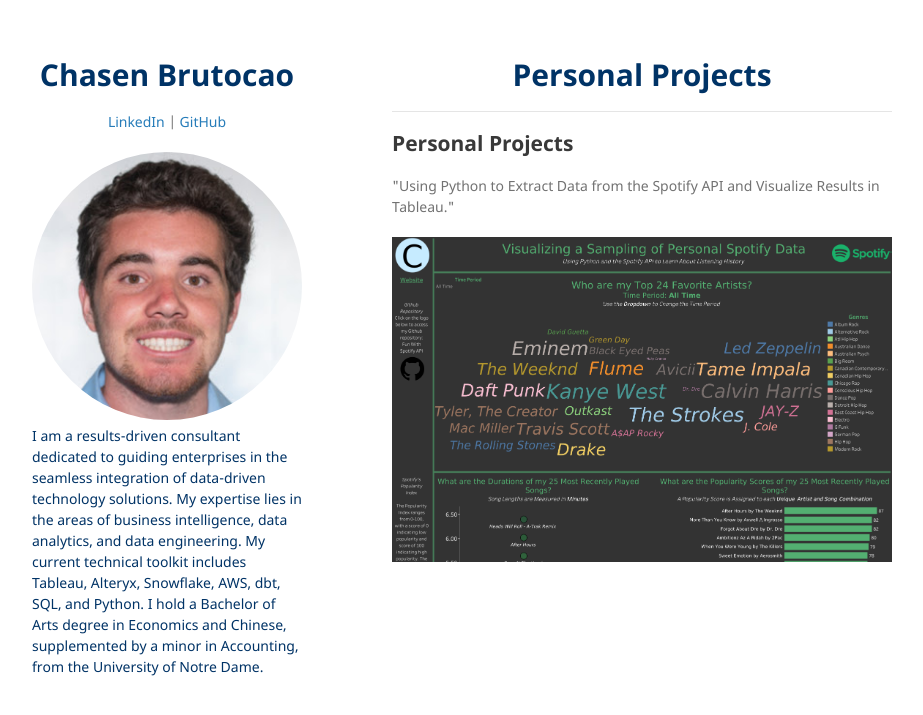
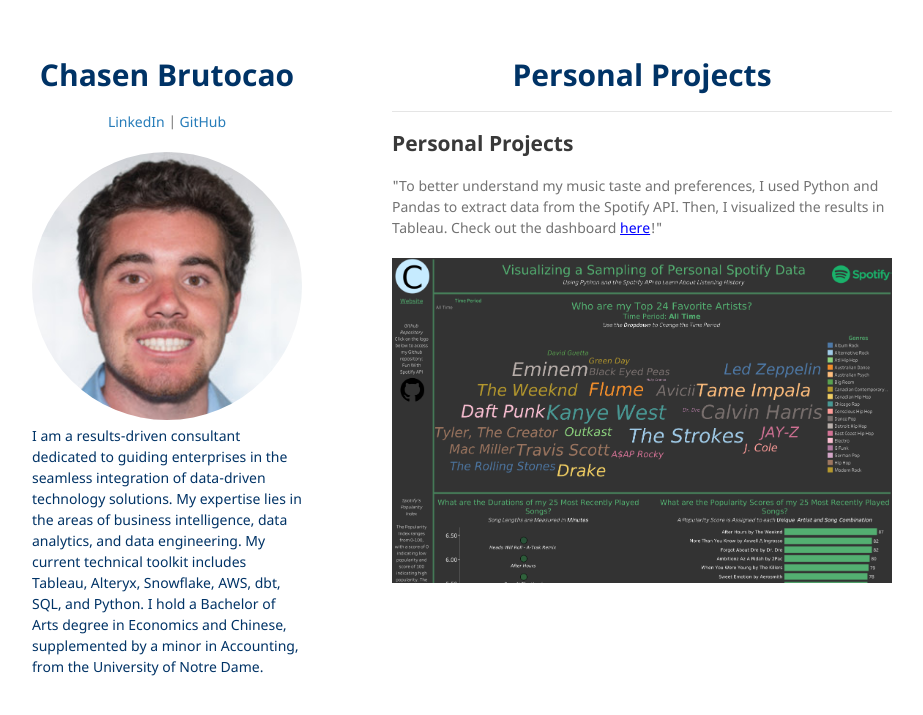
Before and after one commit to chasenbru/chasenbru.github.io, a Jekyll site: the page built from README.md, in a window 1280 px wide. Shown: the top 715 px of the page, without its empty margins (178-1101 px from the left). Built offline with Jekyll 4.4.1, drawn with Linux system fonts in a browser that asks for light colours; our own code applies the rules of GitHub Pages for plain Markdown files.

Commit message:
Update default.html

```diff
--- a/_layouts/default.html
+++ b/_layouts/default.html
@@ -22,6 +22,12 @@
     <style>
       .blurred-image {
           filter: blur(1px); /* Adjust the value to control the amount of blur */
+      }
+    </style>
+    <style>
+      .custom-link {
+          color: blue; /* Text color of the link */
+          text-decoration: underline; /* Remove the default underline */
       }
     </style>
 {% seo %}
@@ -58,10 +64,10 @@
       <section>
         <h1 style="font-size: 30px; color: #003366; text-align: center;">Personal Projects</h1>
         <hr>
-        <h2 id="Personal Projects">Personal Projects
+        <h2 id="Spotify API, Python, and Tableau">Personal Projects
         </h2>
         <p>
-          "Using Python to Extract Data from the Spotify API and Visualize Results in Tableau."
+          "To better understand my music taste and preferences, I used Python and Pandas to extract data from the Spotify API. Then, I visualized the results in Tableau. Check out the dashboard <a href="https://public.tableau.com/views/VisualizingaSamplingofPersonalSpotifyData/Profile?:language=en-US&:display_count=n&:origin=viz_share_link" class="custom-link">here</a>!"
           <div class="image-container-spotify"></div>
         </p>
 
```
